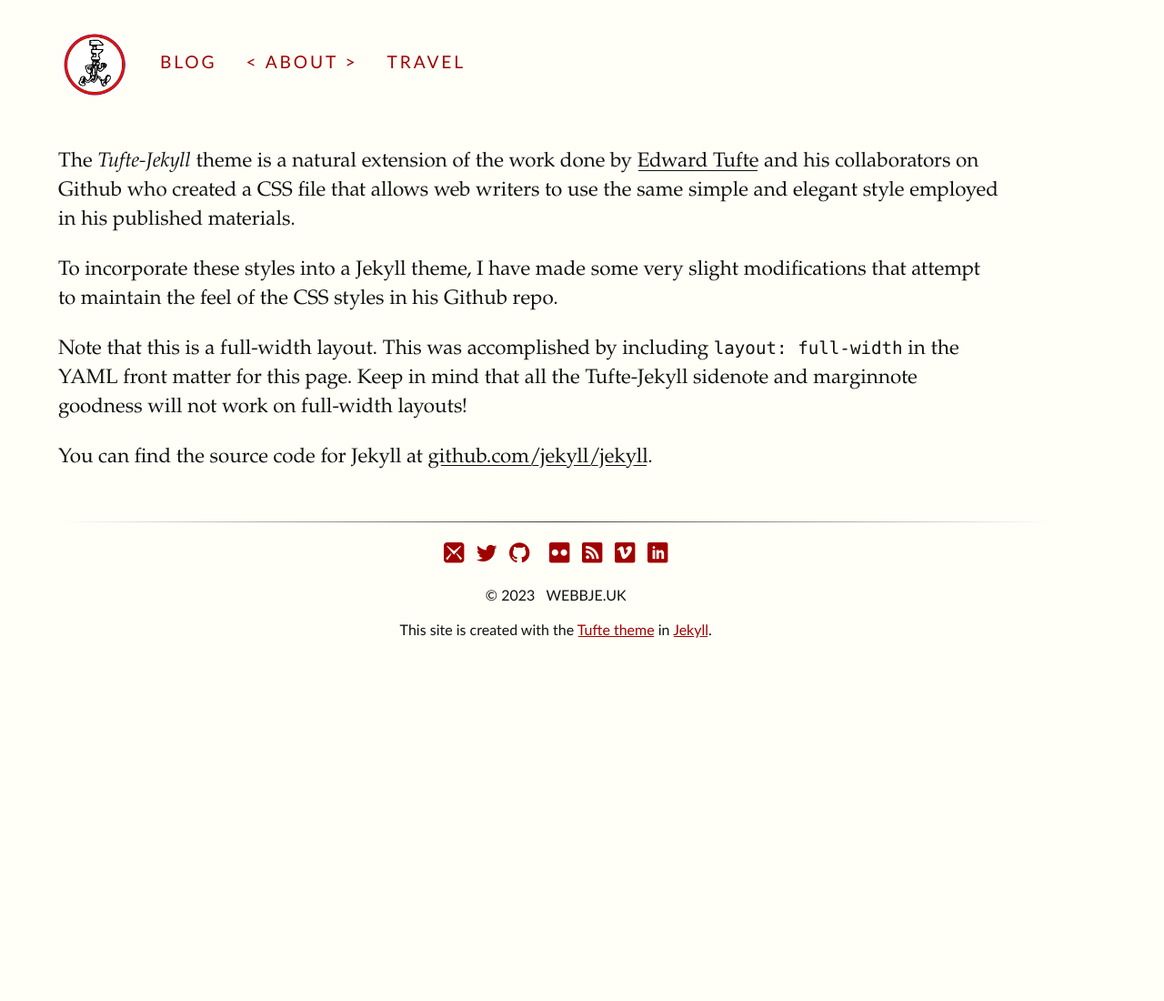
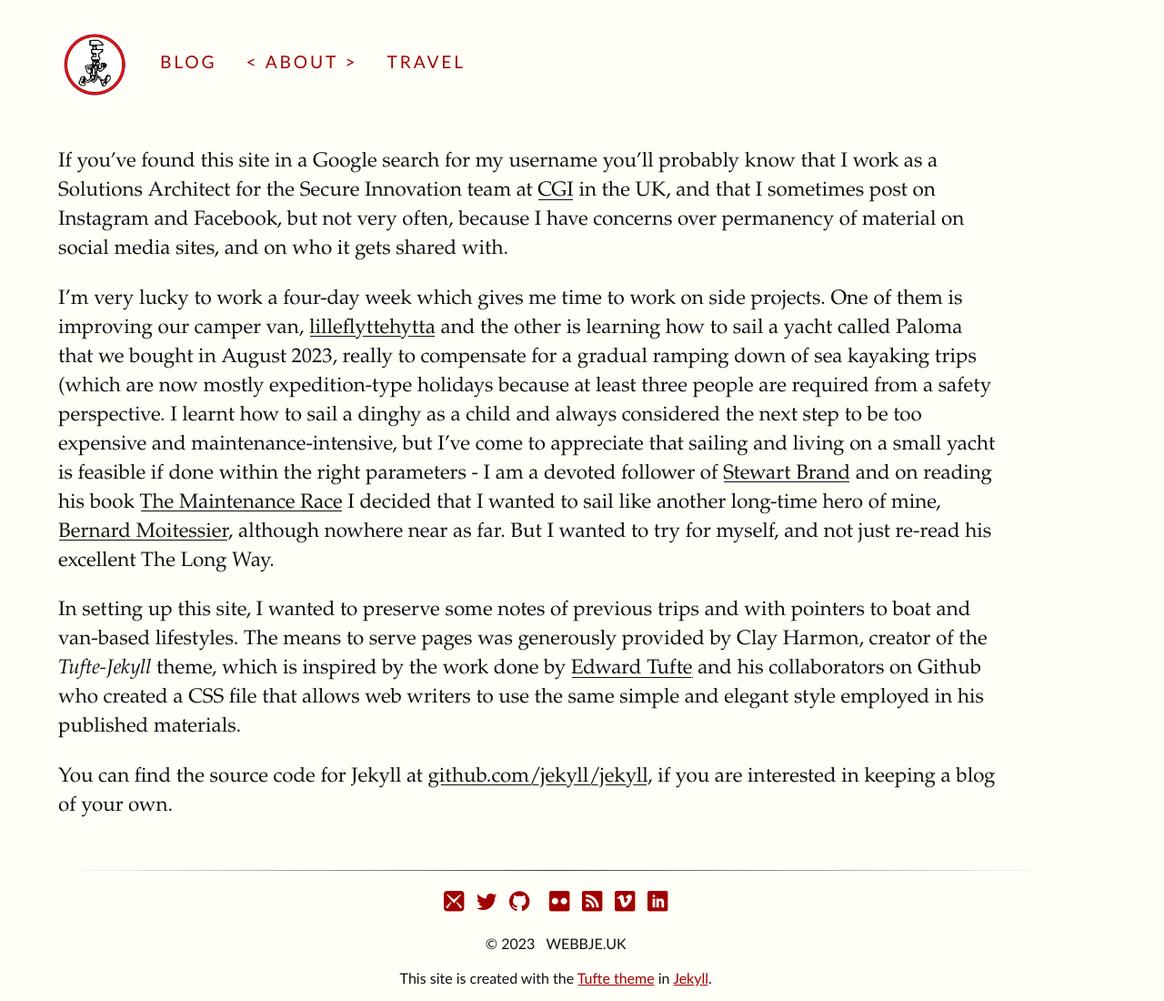
Before and after one commit to webbje/harmon53-tufte-jekyll-blog, a Jekyll site: the page built from about/index.md, in a window 1280 px wide. Shown: the whole page at 91% size. Built offline with Jekyll 4.4.1, drawn with Linux system fonts in a browser that asks for light colours; some web fonts are replaced; before the commit the page ends 900 px from its top, so only the background shows below that.

Commit message:
Revised the About page to personalise content

````diff
--- a/about/index.md
+++ b/about/index.md
@@ -2,11 +2,17 @@
 layout: full-width
 title: About
 ---
+If you've found this site in a Google search for my username you'll probably know that I work as a Solutions Architect for the Secure Innovation team
+at [CGI](https://www.cgi.com) in the UK, and that I sometimes post on Instagram and Facebook, but not very often, because I have concerns over permanency of material on social media sites, and on who it gets shared with.
 
-The *Tufte-Jekyll* theme is a natural extension of the work done by [Edward Tufte](https://github.com/edwardtufte/tufte-css) and his collaborators on Github who created a CSS file that allows web writers to use the same simple and elegant style employed in his published materials.
+I'm very lucky to work a four-day week which gives me time to work on side projects. One of them is improving our camper van, [lilleflyttehytta](https://instagram.com/lilleflyttehytta) and the other is learning how to sail a yacht called Paloma that we bought in August 2023, really to compensate for a
+gradual ramping down of sea kayaking trips (which are now mostly expedition-type holidays because at least three people are required from a safety
+perspective.  I learnt how to sail a dinghy as a child and always considered the next step to be too expensive and maintenance-intensive, but I've come to
+appreciate that sailing and living on a small yacht is feasible if done within the right parameters - I am a devoted follower of [Stewart Brand](https://en.wikipedia.org/wiki/Stewart_Brand) and on reading his book [The Maintenance Race](https://worksinprogress.co/issue/the-maintenance-race) I decided that I
+wanted to sail like another long-time hero of mine, [Bernard Moitessier](https://en.wikipedia.org/wiki/Bernard_Moitessier), although nowhere near as far.
+But I wanted to try for myself, and not just re-read his excellent The Long Way.
 
-To incorporate these styles into a Jekyll theme, I have made some very slight modifications that attempt to maintain the feel of the CSS styles in his Github repo.
+In setting up this site, I wanted to preserve some notes of previous trips and with pointers to boat and van-based lifestyles. The means to serve pages
+was generously provided by Clay Harmon, creator of the *Tufte-Jekyll* theme, which is inspired by the  work done by [Edward Tufte](https://github.com/edwardtufte/tufte-css) and his collaborators on Github who created a CSS file that allows web writers to use the same simple and elegant style employed in his published materials.
 
-Note that this is a full-width layout. This was accomplished by including ```layout: full-width``` in the YAML front matter for this page. Keep in mind that all the Tufte-Jekyll sidenote and marginnote goodness will not work on full-width layouts!
-
-You can find the source code for Jekyll at [github.com/jekyll/jekyll](https://github.com/jekyll/jekyll).
+You can find the source code for Jekyll at [github.com/jekyll/jekyll](https://github.com/jekyll/jekyll), if you are interested in keeping a blog of your own.
````
